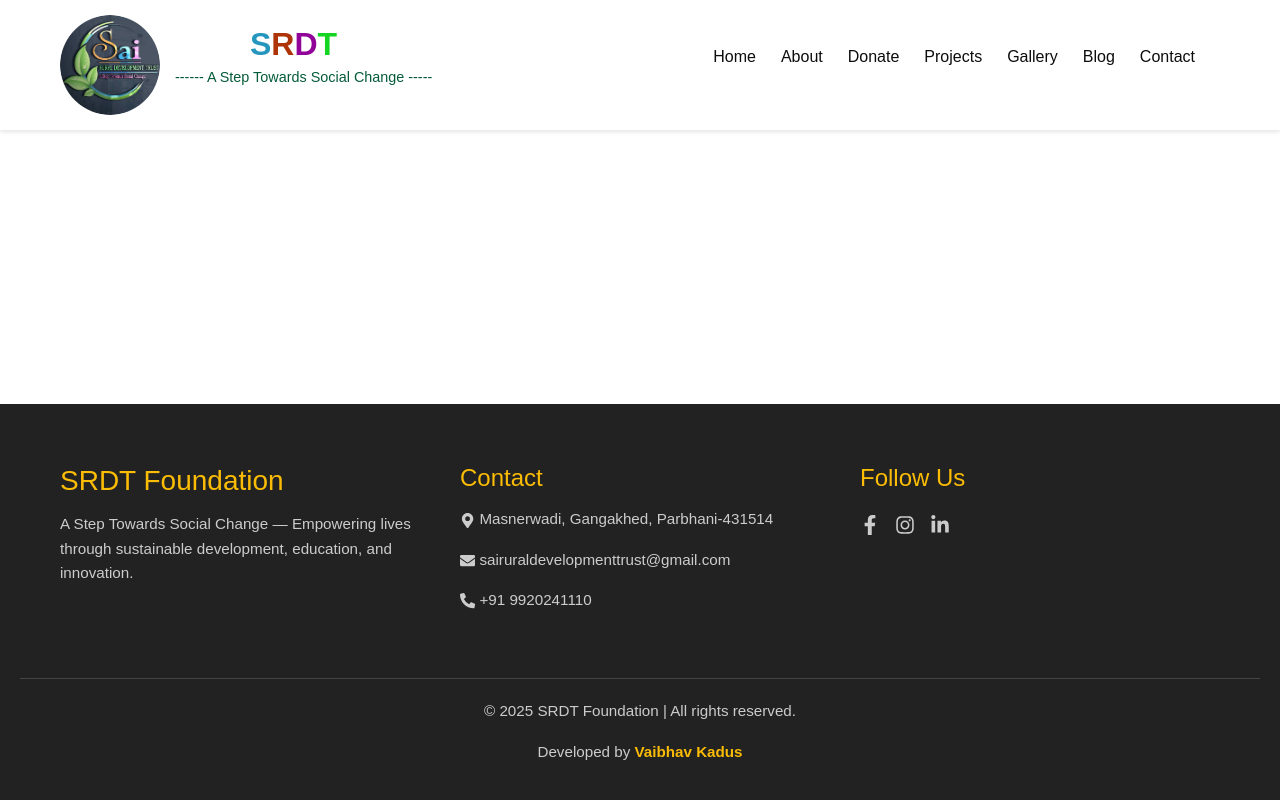
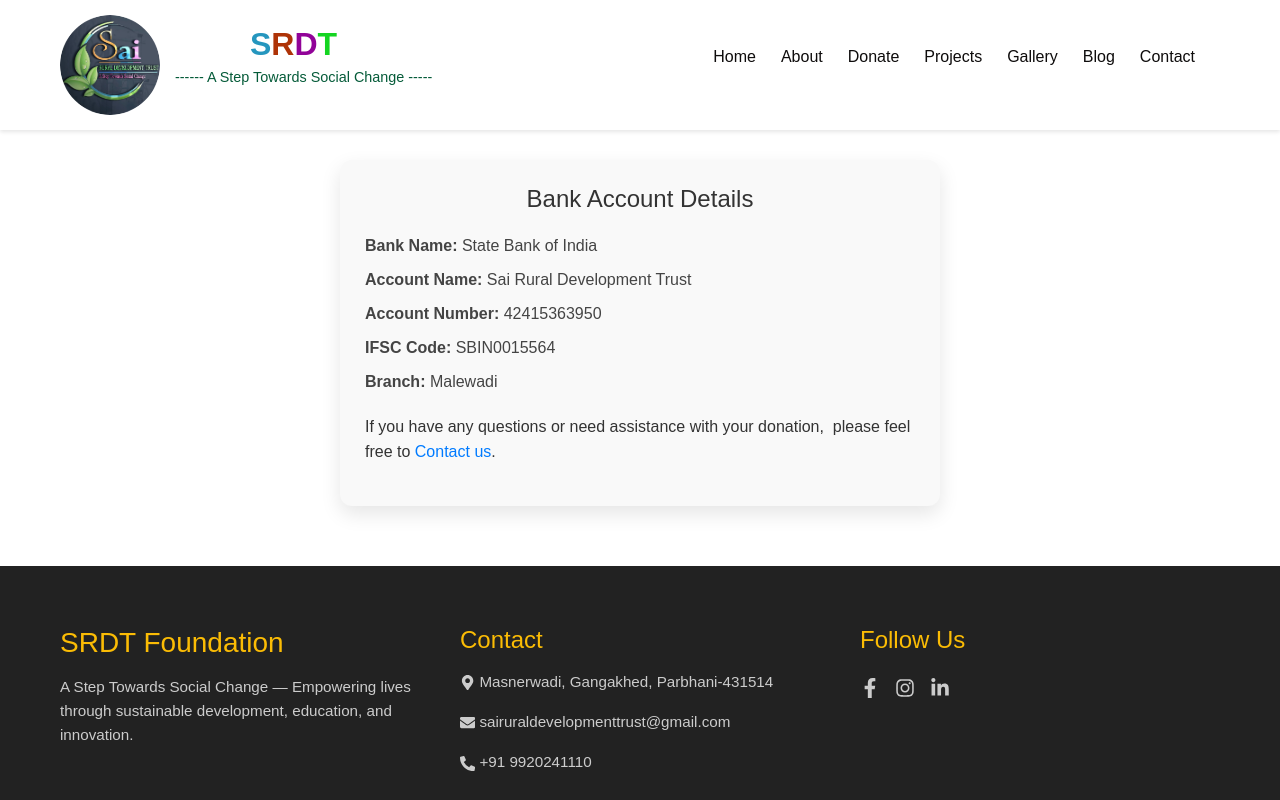
Before and after one commit to vaibhavkadsus/srdt_project, a React (Vite) app: page /donate in a window 1280 px wide. Shown: the top 800 px of the page. Built offline with nearby package versions, Linux system fonts and the light colour scheme.

Commit message:
Donate updated

```diff
--- a/src/Components/Donate.css
+++ b/src/Components/Donate.css
@@ -0,0 +1,44 @@
+.donate-container {
+  max-width: 600px;
+  margin: 60px auto;
+  padding: 25px;
+  background-color: #f9f9f9;
+  border-radius: 12px;
+  box-shadow: 0 8px 20px rgba(0, 0, 0, 0.1);
+  font-family: Arial, sans-serif;
+  text-align: left;
+}
+
+.donate-container h2 {
+  margin-bottom: 20px;
+  color: #333;
+  font-size: 24px;
+  text-align: center;
+}
+
+.donate-container ul {
+  list-style-type: none;
+  padding: 0;
+  margin: 0 0 20px;
+}
+
+.donate-container li {
+  font-size: 16px;
+  margin: 10px 0;
+  color: #444;
+}
+
+.donate-help {
+  font-size: 16px;
+  color: #333;
+  line-height: 1.6;
+}
+
+.inline-link {
+  color: #007bff;
+  text-decoration: none;
+}
+
+.inline-link:hover {
+  text-decoration: underline;
+}
--- a/src/Components/Donate.jsx
+++ b/src/Components/Donate.jsx
@@ -1,9 +1,24 @@
-import React from 'react'
+import React from "react";
+import { Link } from "react-router-dom";
+import "./Donate.css";
 
-function Donate() {
+const Donate = () => {
   return (
-    <div>Donate</div>
-  )
-}
+    <div className="donate-container">
+      <h2>Bank Account Details</h2>
+      <ul>
+        <li><strong>Bank Name:</strong> State Bank of India</li>
+        <li><strong>Account Name:</strong> Sai Rural Development Trust</li>
+        <li><strong>Account Number:</strong> 42415363950</li>
+        <li><strong>IFSC Code:</strong> SBIN0015564</li>
+        <li><strong>Branch:</strong> Malewadi</li>
+      </ul>
+      <p className="donate-help">
+        If you have any questions or need assistance with your donation,&nbsp;
+        please feel free to <Link to="/contact" className="inline-link">Contact us</Link>.
+      </p>
+    </div>
+  );
+};
 
-export default Donate
+export default Donate;
```
